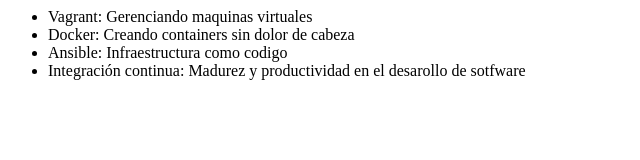
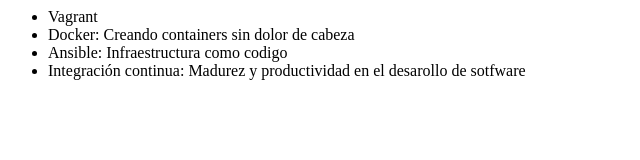
Before and after one commit to marlonduque/Alura_Git., a plain HTML site: page index.html in a window 1280 px wide. Shown: the whole page, without its empty margins (0-640 px from the left). Drawn offline with Linux system fonts and the light colour scheme.

Commit message:
Revert "Corrigiendo curso de vagrant"
This reverts commit 824822c41fc63b80c5129e8e795f54e4b199d965.

```diff
--- a/index.html
+++ b/index.html
@@ -6,7 +6,7 @@
 </head>
 <body>
      <ul>
-         <li> Vagrant: Gerenciando maquinas virtuales </li>
+         <li> Vagrant </li>
          <li> Docker: Creando containers sin dolor de cabeza</li>
          <li> Ansible: Infraestructura como codigo</li>
          <li> Integración continua: Madurez y productividad en el desarollo de sotfware </li>
```
